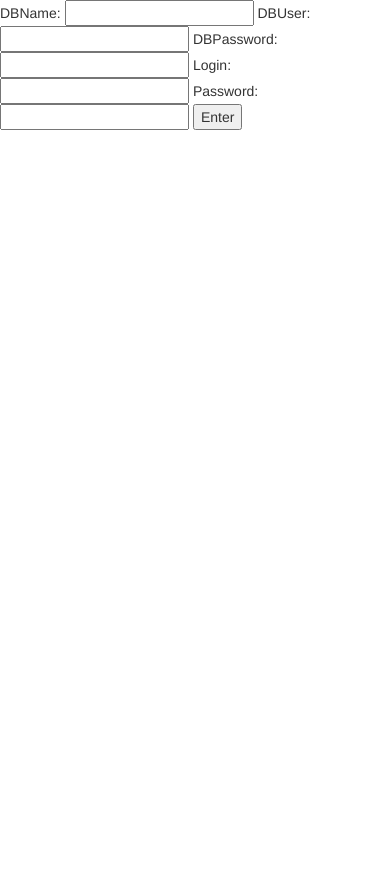
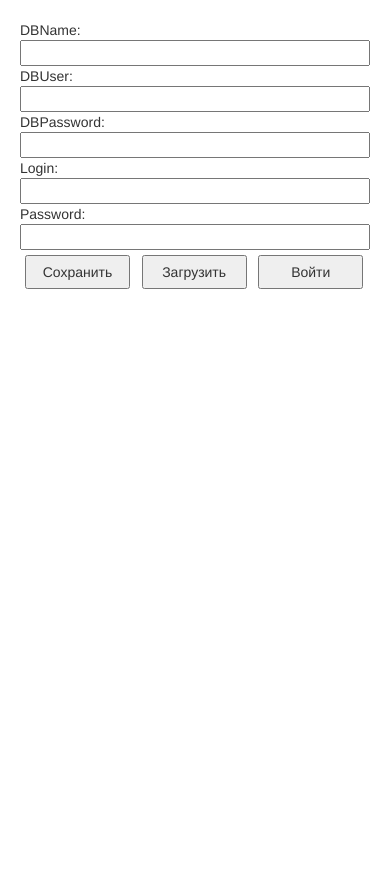
Before and after one commit to Deadpro/atom, a PHP site: page /PHP/loginAdminIndex.php in a window 390 px wide. Before the commit the page ends 130 px from the top, so only its background shows below. Run offline with PHP 8.4, Linux system fonts and the light colour scheme; some web fonts are replaced.

```diff
--- /dev/null
+++ b/CSS/report.css
@@ -0,0 +1,159 @@
+#connection-data {
+  width: 100vw;
+  height: 100vh;
+  position: absolute;
+  z-index: 1001;
+}
+#close {
+  /* border: solid 1px red; */
+  position: relative;
+  padding-bottom: 40px;
+  font: normal 18px Arial;
+  max-width: 595px;
+  width: 95vw;
+  margin: 0 auto;
+  float: right;
+}
+#connection-submit,
+#connection-save,
+#connection-load,
+#report-ceo,
+#report-sales-manager {
+  padding: 5px;
+  margin: 5px;
+  width: 90%;
+}
+#dbName, #dbUser, #dbPassword, #login, #password, #dateStart, #dateEnd {
+  width: 100%;
+}
+.loginContainer {
+  position: relative;
+  max-width: 700px;
+  width: 100vw;
+  margin: 0 auto;
+  /* max-height: 1000px; */
+  height: calc(100vh + 3%);
+  background-color: white;
+  /* border: 1px solid red; */
+  padding: 20px;
+  /* display: none; */
+  z-index: 1002;
+  padding-bottom: 3%;
+  /* top: -200px; */
+}
+.reportContainer {
+  position: relative;
+  max-width: 700px;
+  width: 100vw;
+  margin: 0 auto;
+  /* max-height: 1000px; */
+  height: calc(100vh + 3%);
+  background-color: white;
+  /* border: 1px solid red; */
+  padding: 20px;
+  /* display: none; */
+  z-index: 1002;
+  padding-bottom: 3%;
+  /* top: -200px; */
+}
+.menuContainer {
+  position: relative;
+  max-width: 700px;
+  width: 100vw;
+  margin: 0 auto;
+  /* max-height: 1000px; */
+  height: calc(100vh + 3%);
+  background-color: white;
+  /* border: 1px solid red; */
+  padding: 20px;
+  /* display: none; */
+  z-index: 1002;
+  padding-bottom: 3%;
+  /* top: -200px; */
+}
+#overflw {
+  overflow-y: scroll;
+  overflow-x: hidden;
+  max-height: 90vh;
+  min-height: 10vh;
+}
+#tableData {
+  /* overflow-y: hidden; */
+}
+.additional {
+  /* border: solid 2px red; */
+  height: 150px;
+}
+#tableHeader td {
+  border-right: 2px solid #999;
+  font-weight: bold;
+  text-align: center;
+  background-color: grey;
+}
+#tableHeader td {padding: 5px;}
+#tableHeader td:nth-child(1) { width: 50px; }		/*№*/
+#tableHeader td:nth-child(2) { width: 50px; }		/*Exchange*/
+#tableHeader td:nth-child(3) { width: 300px; }		/*NAME*/
+#tableHeader td:nth-child(4) { width: 50px; }		/*Quantity*/
+#tableHeader td:nth-child(5) { width: 50px; }		/*Return*/
+
+.tableData td
+{
+  font: normal 18px Arial;
+  color: #999;
+  padding: 5px;
+  border-bottom: 1px solid #999;
+  border-right: 2px solid #FFF;
+}
+
+.tableData td:nth-child(1) { width: 50px; text-align: right;}
+.tableData td:nth-child(2) { width: 50px; text-align: center;}
+.tableData td:nth-child(3) { width: 300px; text-align: left;}
+.tableData td:nth-child(4) { width: 50px; text-align: left;}
+.tableData td:nth-child(5) { width: 50px; text-align: center;}
+
+.reportContainer table
+{
+  width: 100%;
+}
+.col-25 {
+  float: left;
+  width: 25%;
+  margin-top: 6px;
+}
+.col-75 {
+  float: left;
+  width: 75%;
+  margin-top: 6px;
+}
+.col-40 {
+  float: left;
+  width: 40%;
+  margin-top: 6px;
+}
+.col-60 {
+  float: left;
+  width: 60%;
+  margin-top: 6px;
+}
+.col-30 {
+  float: left;
+  width: 33.33%;
+}
+.col-50 {
+  float: left;
+  width: 50%;
+}
+/* Clear floats after the columns */
+.row-form:after {
+  content: "";
+  display: table;
+  clear: both;
+}
+/* Responsive layout - when the screen is less than 700px wide, make the two columns stack on top of each other instead of next to each other */
+@media screen and (max-width: 700px) {
+  .col-25, .col-75, input[type=text] {
+    width: 100%;
+    margin-top: 0;
+  }
+}
--- a/PHP/loginAdminIndex.php
+++ b/PHP/loginAdminIndex.php
@@ -7,14 +7,19 @@
   <link rel="stylesheet" href="https://maxcdn.bootstrapcdn.com/bootstrap/3.3.7/css/bootstrap.min.css">
   <link href="https://fonts.googleapis.com/css?family=Carter+One|Chewy|Cinzel+Decorative|Della+Respira|El+Messiri|Fahkwang|Kalam|Lobster|Merienda|Mirza|Oleo+Script|Oswald|Playfair+Display|Pridi|Righteous|Shrikhand" rel="stylesheet">
   <link href="https://fonts.googleapis.com/css?family=Indie+Flower|Pacifico" rel="stylesheet">
+  <link rel="stylesheet" href="../CSS/report.css">
 </head>
 <body>
-  DBName: <input type="text" id="dbName">
-  DBUser: <input type="text" id="dbUser">
-  DBPassword: <input type="text" id="dbPassword">
-  Login: <input type="text" id="login">
-  Password: <input type="text" id="password">
-  <input type="submit" id="connection-submit" value="Enter">
+  <div class="loginContainer">
+    <div class="col-25"> DBName: </div><div class="col-75"><input type="text" id="dbName"></div>
+    <div class="col-25"> DBUser: </div><div class="col-75"><input type="text" id="dbUser"></div>
+    <div class="col-25"> DBPassword: </div><div class="col-75"><input type="password" id="dbPassword"></div>
+    <div class="col-25"> Login: </div><div class="col-75"><input type="text" id="login"></div>
+    <div class="col-25"> Password: </div><div class="col-75"><input type="password" id="password"></div>
+    <div class="col-30"><input type="submit" id="connection-save" value="Сохранить"></div>
+    <div class="col-30"><input type="submit" id="connection-load" value="Загрузить"></div>
+    <div class="col-30"><input type="submit" id="connection-submit" value="Войти"></div>
+  </div>
   <div id="connection-data"></div>
 
 
```
Also changed, not shown: JS/loginAdmin.js (+158 -115 lines).
